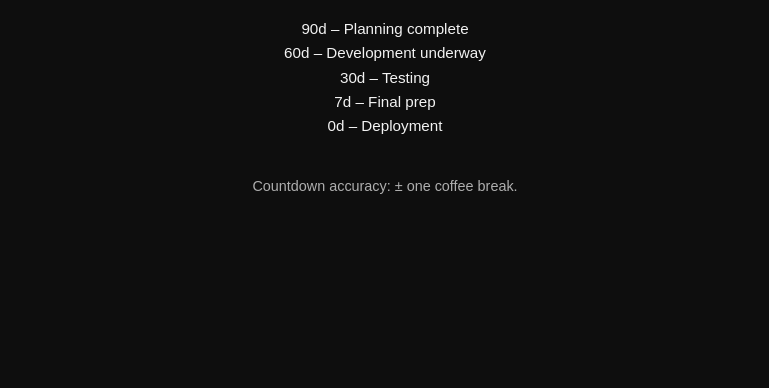
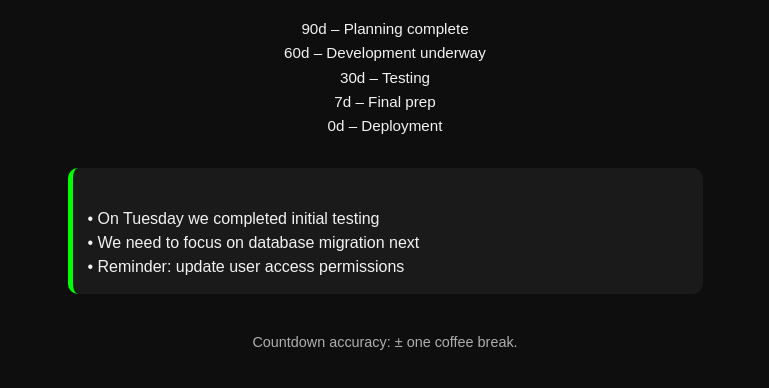
Before and after one commit to lewis-stewart/LIMS-progress-update, a plain HTML site: page index.html in a window 1280 px wide. Shown: the part 368-756 px from the top of the page, without its empty margins (255-1024 px from the left). Drawn offline with Linux system fonts and the light colour scheme.

Commit message:
Modify title and add project updates section
Updated the title and added project updates section.

```diff
--- a/index.html
+++ b/index.html
@@ -2,7 +2,7 @@
 <html lang="en">
 <head>
 <meta charset="UTF-8">
-<title>LIMS Project Progress</title>
+<title>LIMS Project Progress Dashboard</title>
 <style>
 body {
     font-family: Arial, sans-serif;
@@ -17,6 +17,7 @@
 #status { font-size: 1.5em; margin-bottom: 20px; }
 .footer { margin-top: 40px; font-size: 0.9em; opacity: 0.7; }
 
+/* Progress Bar */
 .progress-container {
     width: 80%;
     max-width: 600px;
@@ -36,10 +37,26 @@
     font-weight: bold;
     transition: width 1s ease, background 1s ease;
 }
+
+/* Milestones */
 .milestones {
     margin-top: 20px;
     font-size: 0.95em;
     line-height: 1.6em;
+}
+
+/* Project Updates / Free text */
+#project-updates {
+    max-width:600px;
+    margin:30px auto;
+    background:#1a1a1a;
+    color:#f2f2f2;
+    padding:15px;
+    border-radius:10px;
+    text-align:left;
+    line-height:1.5em;
+    white-space: pre-wrap;
+    border-left:5px solid #0f0;
 }
 </style>
 </head>
@@ -66,14 +83,24 @@
 0d  – Deployment
 </div>
 
+<!-- Project Updates / Free Text Section -->
+<div id="project-updates">
+<!--
+Type your updates here, they will appear on the page:
+• On Tuesday we completed initial testing
+• We need to focus on database migration next
+• Reminder: update user access permissions
+-->
+</div>
+
 <div class="footer">
 Countdown accuracy: ± one coffee break.
 </div>
 
 <script>
-// ---- CONFIG ----
-const startDate = new Date(Date.UTC(2026,0,16,0,0,0)); // project start (GMT)
-const endDate   = new Date(Date.UTC(2027,2,31,0,0,0)); // doomsday (GMT)
+// ==== CONFIG ====
+const startDate = new Date(Date.UTC(2026,0,16,0,0,0)); // Project start (GMT)
+const endDate   = new Date(Date.UTC(2027,2,31,0,0,0)); // Doomsday / Deadline (GMT)
 const milestones = [
     {days:90, msg:"🟢 Calm – Planning complete", color:"#0f0"},
     {days:60, msg:"🟡 Yellow – Development underway", color:"#ff0"},
@@ -82,7 +109,7 @@
     {days:0,  msg:"☠️ Doomsday – Deployment!", color:"#800000"}
 ];
 
-// ---- FUNCTION ----
+// ==== COUNTDOWN & PROGRESS ====
 function updateDashboard() {
     const now = new Date();
     const diff = endDate - now;
@@ -96,6 +123,7 @@
         document.getElementById('progress-bar').style.background = "#800000";
         return;
     }
+
     const days = Math.floor(diff / (1000*60*60*24));
     const hours = Math.floor((diff / (1000*60*60)) % 24);
     const minutes = Math.floor((diff / (1000*60)) % 60);
@@ -121,6 +149,16 @@
 
 setInterval(updateDashboard,1000);
 updateDashboard();
+
+// ==== PROJECT UPDATES / FREE TEXT ====
+const projectUpdates = `
+• On Tuesday we completed initial testing
+• We need to focus on database migration next
+• Reminder: update user access permissions
+`;
+
+// Display updates
+document.getElementById('project-updates').innerHTML = projectUpdates.replace(/\n/g, "<br>");
 </script>
 
 </body>
```
